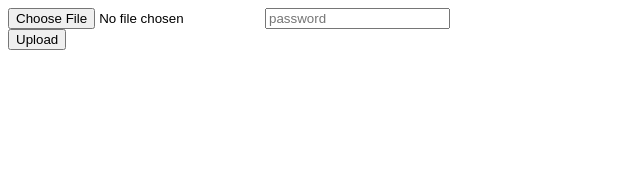
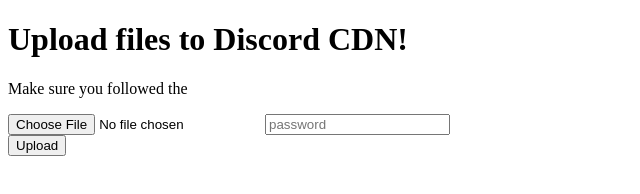
Before and after one commit to ErikGXDev/discord-bot-cdn, a website: page views/index.html in a window 1280 px wide. Shown: the whole page, without its empty margins (0-640 px from the left). Drawn offline with Linux system fonts and the light colour scheme.

```diff
--- a/views/index.html
+++ b/views/index.html
@@ -7,6 +7,8 @@
     <title>Discord Bot CDN</title>
   </head>
   <body>
+    <h1>Upload files to Discord CDN!</h1>
+    <p>Make sure you followed the <a href="" target="_blank"></a></p>
     <form action="/upload" method="post" enctype="multipart/form-data">
       <input type="file" name="file" id="file" />
       <input type="text" name="password" placeholder="password" id="password" />
```
